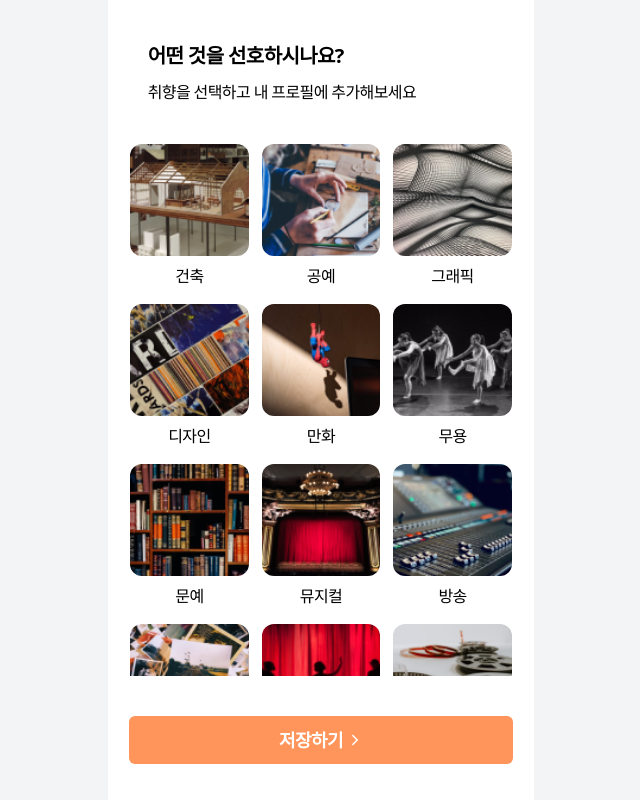
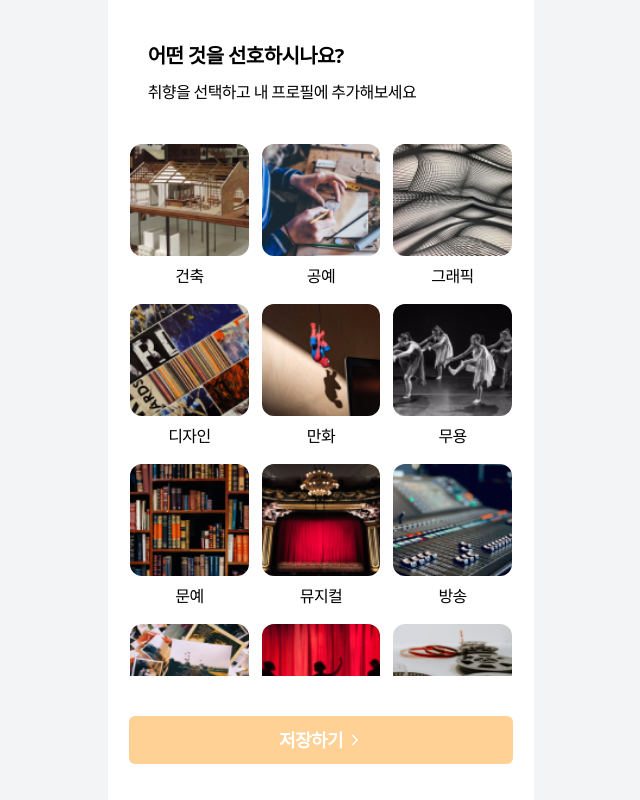
Before and after one commit to art-friendly-project/front-end, a React (Create React App) app in the folder web/: page /taste-select in a window 1280 px wide. Shown: the whole page, without its empty margins (319-959 px from the left). Built offline with nearby package versions, Linux system fonts and the light colour scheme.

Commit message:
feat: 버튼 disabled props 추가

```diff
--- a/web/src/pages/TasteSelect.tsx
+++ b/web/src/pages/TasteSelect.tsx
@@ -16,7 +16,7 @@ const TasteSelect = () => {
       <TasteSelectTitle />
       <TasteList setSelectedList={setSelectedList} />
       <BtnAndRightArrow
-        selectedList={selectedList}
+        disable={selectedList.length === 0}
         fn={btnHandler}
         name="저장하기"
       />
```
